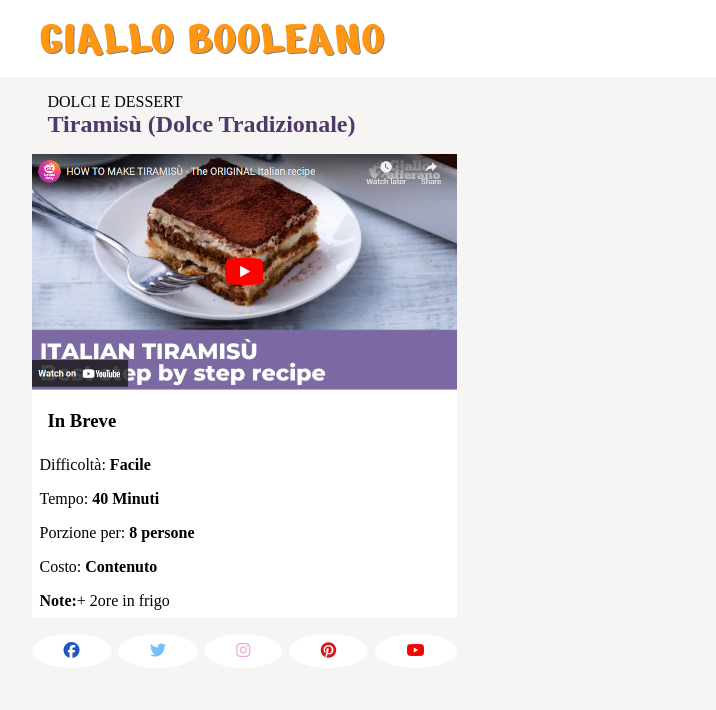
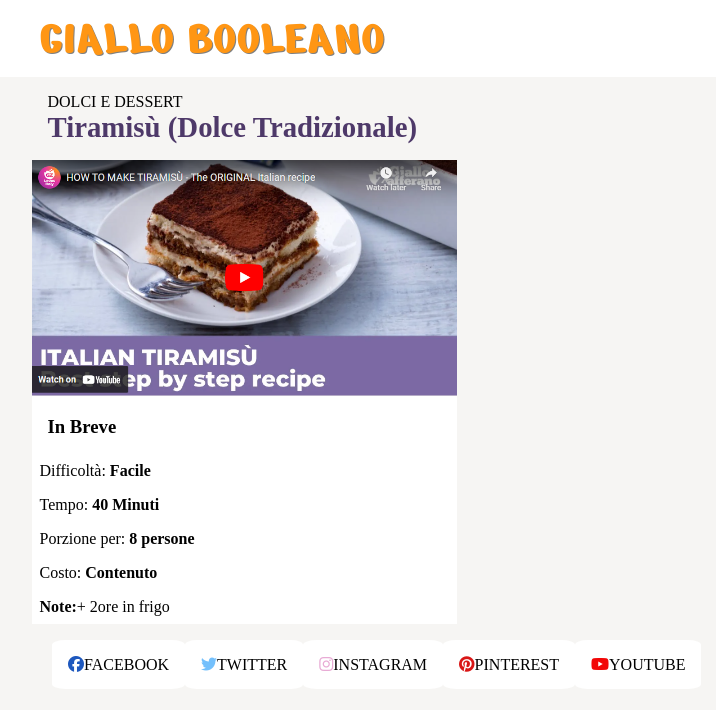
Before and after one commit to FrancescoSls97/htmlcss-responsive-layout, a plain HTML site: page index.html in a window 1280 px wide. Shown: the whole page, without its empty margins (396-1112 px from the left). Drawn offline with Linux system fonts and the light colour scheme.

Commit message:
sicial buttons

```diff
--- a/css/style.css
+++ b/css/style.css
@@ -9,6 +9,12 @@
 /* Generals */
 .container {
   width: 90%;
+  max-width: 425px;
+  margin: 0 auto;
+}
+
+.container_sm {
+  width: 30%;
   max-width: 425px;
   margin: 0 auto;
 }
@@ -73,13 +79,20 @@ main {
     ul {
       display: flex;
       justify-content: space-between;
+      margin-top: 1rem;
       li {
         margin-top: 1rem;
-        padding: 0.5rem;
-        background-color: #ffffff;
-        border-radius: 50%;
-        text-decoration: none;
-        color: black;
+        a {
+          text-decoration: none;
+          color: black;
+          background-color: #ffffff;
+          padding: 1rem;
+          border-radius: 50%;
+        }
+
+        i {
+          display: inline;
+        }
         span {
           display: none;
         }
@@ -110,15 +123,17 @@ main {
       }
     }
 
-    .socials{
-      ul{
+    .socials {
+      ul {
         li {
-          padding-right: 2rem;
-          padding-left: 2rem;
-          border-radius: 85%;
+          a {
+            border-radius: 30%;
+          }
         }
       }
     }
+  }
+}
 
 /* Desktop Responsive */
 
@@ -136,3 +151,18 @@ main {
         font-size: 1.8rem;
       }
     }
+
+    .socials {
+      ul {
+        li {
+          a {
+            border-radius: 10%;
+            span {
+              display: inline;
+            }
+          }
+        }
+      }
+    }
+  }
+}
--- a/index.html
+++ b/index.html
@@ -31,7 +31,6 @@
     </header>
     <main id="site_main">
         <!--ricetta-->
-        <sectioion class="recipe">
         <div class="container">
             <div class="category">
                 <span>DOLCI E DESSERT</span>
@@ -49,17 +48,16 @@
                 </ul>
             </div>
         </div>
-        </sectioion>
-        <!--Socials-->
-        <div class="container">
-            <div class="socials">
+        <div class="container_sm">
+         <!--Socials-->
+            <div= class="socials">
                 <ul>
                     <li><a href="#"><i class="fa-brands fa-facebook" style="color: #1e58be;"></i><span>FACEBOOK</span></a></li>
                     <li><a href="#"><i class="fa-brands fa-twitter" style="color: #74C0FC;"></i><span>TWITTER</span></a></li>
                     <li><a href="#"><i class="fa-brands fa-instagram" style="color: #e8abd5;"></i><span>INSTAGRAM</span></a></li>
                     <li><a href="#"><i class="fa-brands fa-pinterest" style="color: #d91717;"></i><span>PINTEREST</span></a></li>
                     <li><a href="#"><i class="fa-brands fa-youtube" style="color: #f20707;"></i><span>YOUTUBE</span></a></li>
-                </ul>
+                    </ul>
             </div>
         </div>
     </main>
```
